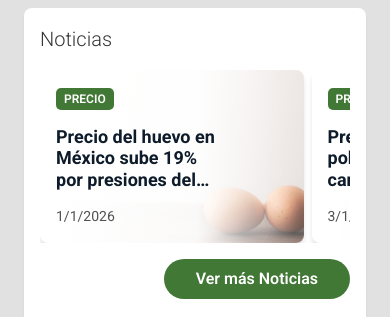
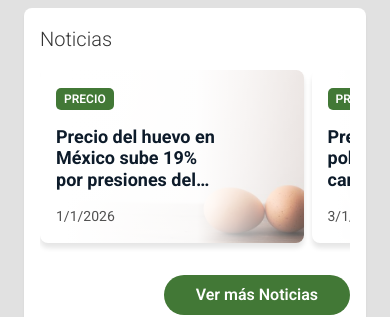
Before and after one commit to BramdonSantiago/agricultural-intelligence, a Next.js app: page / in a window 390 px wide. Shown: the part 622-939 px from the top of the page. Built offline with nearby package versions, Linux system fonts and the light colour scheme.

Commit message:
Responsive

```diff
--- a/src/app/globals.css
+++ b/src/app/globals.css
@@ -562,7 +562,9 @@ body {
   display: flex;
   overflow: auto;
   gap: 0.5rem;
+  padding-bottom: 1rem;
   @media(min-width: 1200px) {
+    padding-bottom: 0;
     flex-direction: column;
     padding-right: 1rem;
     max-height: 30rem;
```
